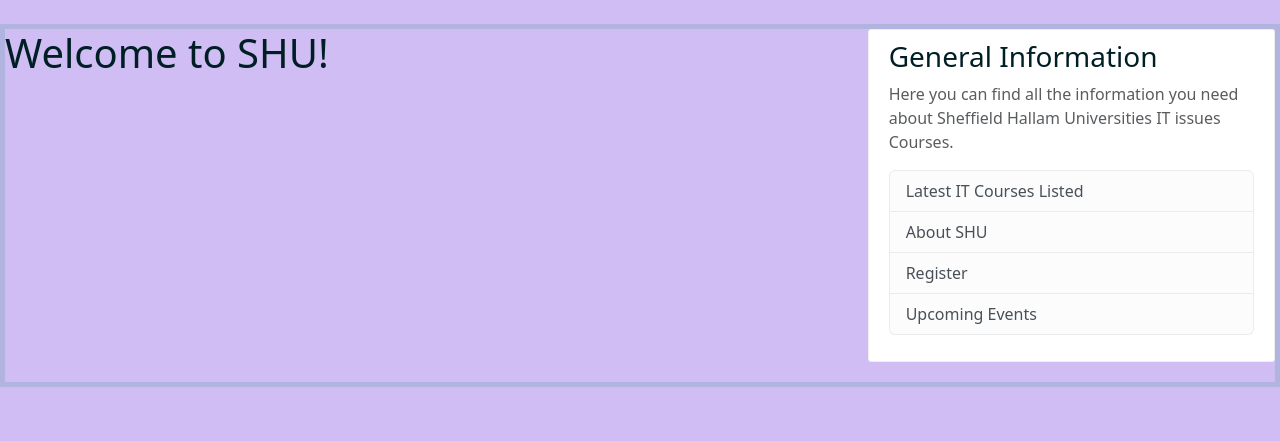
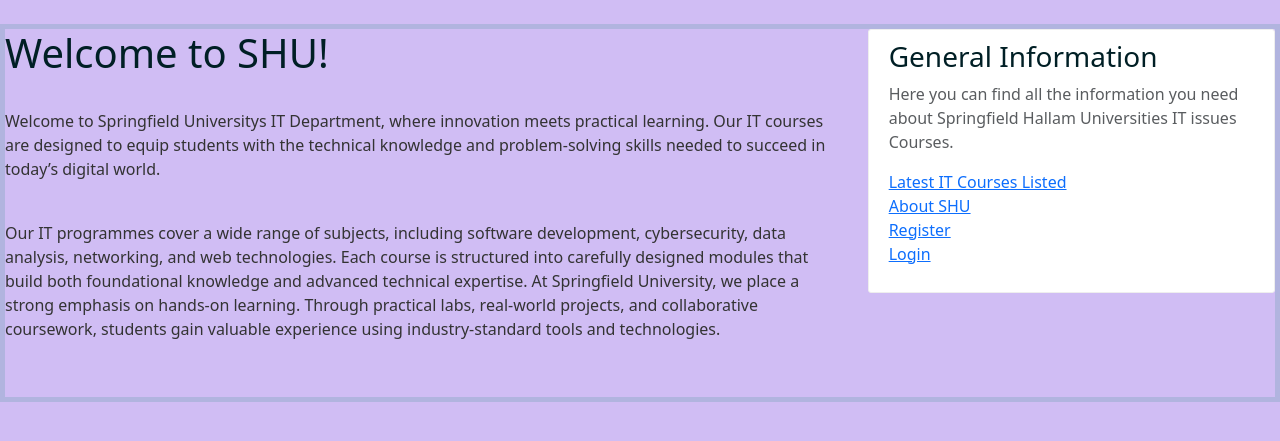
Before and after one commit to LewisBrown44/FINALYEARPROJECTREPOSITORY, a Django app: page /itreporting/ in a window 1280 px wide. Shown: the part 56-497 px from the top of the page. Run offline with Django 5.2, Linux system fonts and the light colour scheme.

Commit message:
Fixed links

```diff
--- a/itreporting/templates/itreporting/about.html
+++ b/itreporting/templates/itreporting/about.html
@@ -14,7 +14,7 @@
 <h1>About SHU</h1>
 
 
-<h2>Springfield Hallam university is deidcated to ensuring high quality education in information technology is accessible to students around the world. Since 2012, our IT courses have attrwacted a large amount of applicants
+</h1>Springfield Hallam university is deidcated to ensuring high quality education in information technology is accessible to students around the world. Since 2012, our IT courses have attrwacted a large amount of applicants
 
 
 
--- a/itreporting/templates/itreporting/home.html
+++ b/itreporting/templates/itreporting/home.html
@@ -4,16 +4,29 @@
 {% block content %}
 <h1>Welcome to SHU!</h1>
 
+<br />
+Welcome to Springfield Universitys IT Department, where innovation meets practical learning. Our IT courses are designed to equip students with the technical knowledge and problem-solving skills needed to succeed in today’s digital world.
+</p>
+
+<br />
+Our IT programmes cover a wide range of subjects, including software development, cybersecurity, data analysis, networking, and web technologies. Each course is structured into carefully designed modules that build both foundational knowledge and advanced technical expertise. At Springfield University, we place a strong emphasis on hands-on learning. Through practical labs, real-world projects, and collaborative coursework, students gain valuable experience using industry-standard tools and technologies.</p>
+
+				<div class="blog-">
+				</div>
+				<br />
+				<p>
 </div>
 <div class="col-md-4">
     <div class="content-section">
         <h3>General Information</h3>
-        <p class='text-muted'>Here you can find all the information you need about Sheffield Hallam Universities IT issues Courses.
+        <p class='text-muted'>Here you can find all the information you need about Springfield Hallam Universities IT issues Courses.
           <ul class="list-group">
-            <li class="list-group-item list-group-item-light">Latest IT Courses Listed</li>
-            <li class="list-group-item list-group-item-light">About SHU</li>
-            <li class="list-group-item list-group-item-light">Register</li>
-            <li class="list-group-item list-group-item-light">Upcoming Events</li>
+            <ul class="list-group">
+              <a href="/itreporting/report/" class="/itreporting/report/">Latest IT Courses Listed</a>
+              <a href="/itreporting/about" class="/itreporting/about">About SHU</a>
+              <a href="/register/" class="/register/">Register</a>
+              <a href="/login/" class="/login/">Login</a>
+          </ul>
           </ul>
         </p>
       </div>
```
